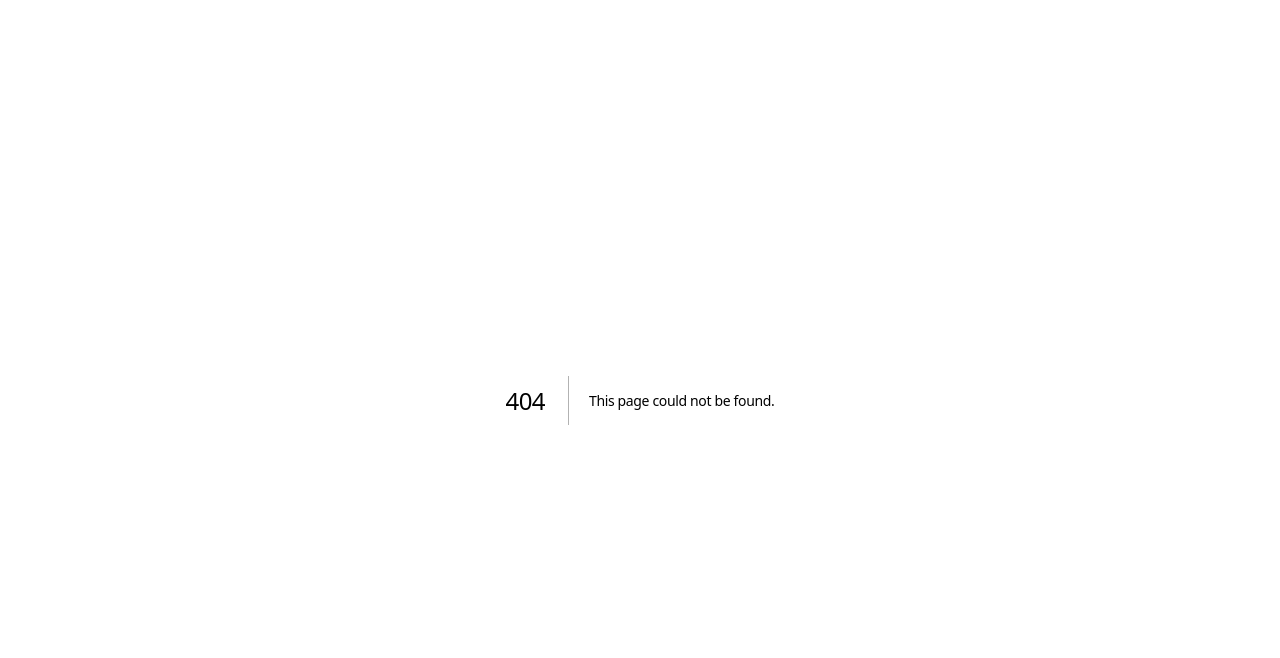
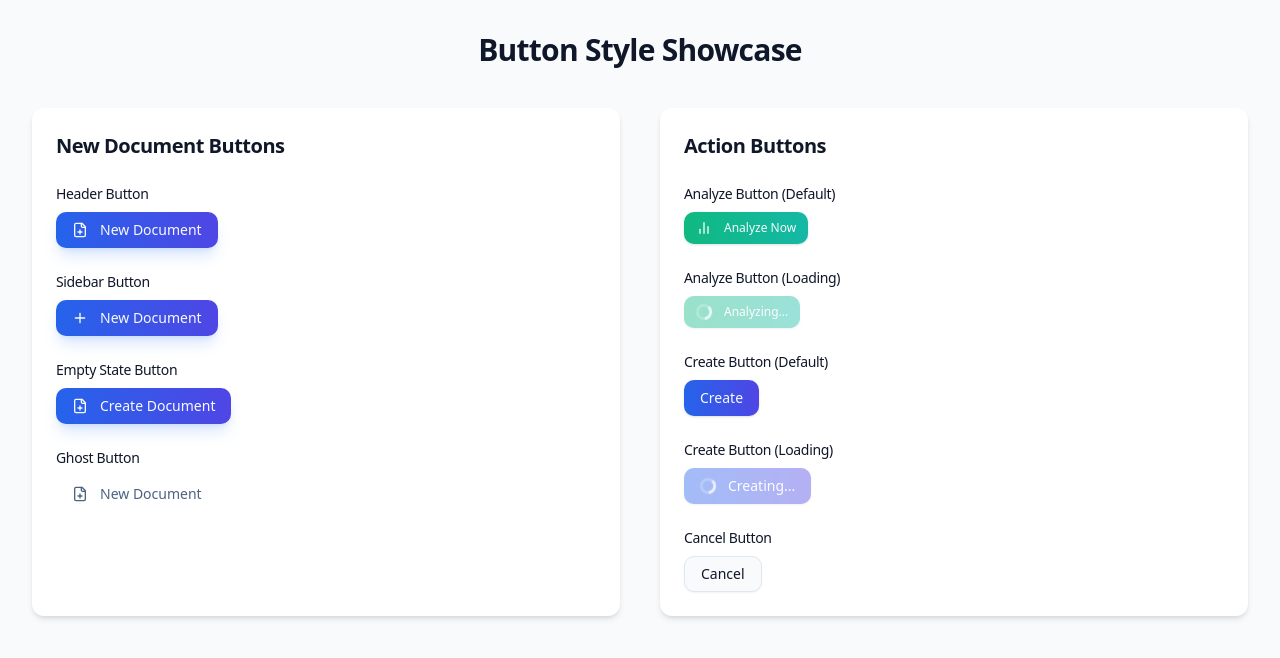
Before and after one commit to jfuginay/grammarly, a Next.js app: page /button-showcase in a window 1280 px wide. Before the commit this address had no page. Shown: the top 658 px of the page. Built offline with nearby package versions, Linux system fonts and the light colour scheme.

Commit message:
Add button showcase page and document UI enhancements

```diff
--- a/src/components/layout/Sidebar.tsx
+++ b/src/components/layout/Sidebar.tsx
@@ -25,6 +25,12 @@ const Sidebar = ({ documents, activeDocument, onSelectDocument, onCreateDocument
         <Logo />
       </div>
 
+      {/* Premium gradient button with enhanced visual effects:
+          - Shadow effects that increase on hover
+          - Subtle y-axis translation on hover
+          - Focus ring for accessibility
+          - Consistent icon spacing and sizing
+      */}
       <Button
         className="premium-button-gradient mb-8 shadow-lg shadow-blue-500/20 hover:shadow-blue-600/30"
         onClick={onCreateDocument}
--- /dev/null
+++ b/src/pages/button-showcase.tsx
@@ -0,0 +1,161 @@
+import React, { useState } from 'react';
+import { Button } from '@/components/ui/button';
+import { FilePlus, BarChart2, Plus } from 'lucide-react';
+
+export default function ButtonShowcase() {
+  const [isAnalyzing, setIsAnalyzing] = useState(false);
+  const [isCreating, setIsCreating] = useState(false);
+
+  const handleAnalyze = () => {
+    setIsAnalyzing(true);
+    setTimeout(() => setIsAnalyzing(false), 2000);
+  };
+
+  const handleCreate = () => {
+    setIsCreating(true);
+    setTimeout(() => setIsCreating(false), 2000);
+  };
+
+  return (
+    <div className="container mx-auto p-8">
+      <h1 className="text-3xl font-bold mb-10 text-center">Button Style Showcase</h1>
+
+      <div className="grid grid-cols-1 md:grid-cols-2 gap-10">
+        <div className="bg-white dark:bg-gray-800 p-6 rounded-xl shadow-md">
+          <h2 className="text-xl font-semibold mb-6">New Document Buttons</h2>
+          <div className="space-y-6">
+            <div>
+              <h3 className="text-sm font-medium mb-2">Header Button</h3>
+              <Button
+                className="premium-button-gradient shadow-lg shadow-blue-500/20 hover:shadow-blue-600/30"
+                onClick={handleCreate}
+              >
+                <FilePlus className="h-4 w-4 mr-1" />
+                New Document
+              </Button>
+            </div>
+
+            <div>
+              <h3 className="text-sm font-medium mb-2">Sidebar Button</h3>
+              <Button
+                className="premium-button-gradient shadow-lg shadow-blue-500/20 hover:shadow-blue-600/30"
+                onClick={handleCreate}
+              >
+                <Plus className="h-4 w-4 mr-1" />
+                New Document
+              </Button>
+            </div>
+
+            <div>
+              <h3 className="text-sm font-medium mb-2">Empty State Button</h3>
+              <Button
+                className="premium-button-gradient shadow-lg shadow-blue-500/20 hover:shadow-blue-600/30"
+                onClick={handleCreate}
+              >
+                <FilePlus className="h-4 w-4 mr-1" />
+                Create Document
+              </Button>
+            </div>
+
+            <div>
+              <h3 className="text-sm font-medium mb-2">Ghost Button</h3>
+              <Button
+                variant="ghost"
+                className="text-muted-foreground hover:text-blue-600 transition-colors duration-200"
+              >
+                <FilePlus className="h-4 w-4 mr-1" />
+                New Document
+              </Button>
+            </div>
+          </div>
+        </div>
+
+        <div className="bg-white dark:bg-gray-800 p-6 rounded-xl shadow-md">
+          <h2 className="text-xl font-semibold mb-6">Action Buttons</h2>
+          <div className="space-y-6">
+            <div>
+              <h3 className="text-sm font-medium mb-2">Analyze Button (Default)</h3>
+              <Button
+                size="sm"
+                className="analyze-button"
+                onClick={handleAnalyze}
+              >
+                <BarChart2 className="h-4 w-4 mr-1" />
+                Analyze Now
+              </Button>
+            </div>
+
+            <div>
+              <h3 className="text-sm font-medium mb-2">Analyze Button (Loading)</h3>
+              <Button
+                size="sm"
+                className="analyze-button loading-pulse"
+                disabled
+              >
+                <svg className="animate-spin h-4 w-4 mr-1" viewBox="0 0 24 24">
+                  <circle
+                    className="opacity-25"
+                    cx="12" cy="12" r="10"
+                    stroke="currentColor"
+                    strokeWidth="4"
+                    fill="none"
+                  />
+                  <path
+                    className="opacity-75"
+                    fill="currentColor"
+                    d="M4 12a8 8 0 018-8V0C5.373 0 0 5.373 0 12h4zm2 5.291A7.962 7.962 0 014 12H0c0 3.042 1.135 5.824 3 7.938l3-2.647z"
+                  />
+                </svg>
+                Analyzing...
+              </Button>
+            </div>
+
+            <div>
+              <h3 className="text-sm font-medium mb-2">Create Button (Default)</h3>
+              <Button
+                className="premium-button-gradient"
+                onClick={handleCreate}
+              >
+                Create
+              </Button>
+            </div>
+
+            <div>
+              <h3 className="text-sm font-medium mb-2">Create Button (Loading)</h3>
+              <Button
+                className="premium-button-gradient loading-pulse"
+                disabled
+              >
+                <svg className="animate-spin h-4 w-4 mr-1" viewBox="0 0 24 24">
+                  <circle
+                    className="opacity-25"
+                    cx="12" cy="12" r="10"
+                    stroke="currentColor"
+                    strokeWidth="4"
+                    fill="none"
+                  />
+                  <path
+                    className="opacity-75"
+                    fill="currentColor"
+                    d="M4 12a8 8 0 018-8V0C5.373 0 0 5.373 0 12h4zm2 5.291A7.962 7.962 0 014 12H0c0 3.042 1.135 5.824 3 7.938l3-2.647z"
+                  />
+                </svg>
+                Creating...
+              </Button>
+            </div>
+
+            <div>
+              <h3 className="text-sm font-medium mb-2">Cancel Button</h3>
+              <Button
+                variant="outline"
+                className="transition-all duration-200 hover:bg-gray-100 dark:hover:bg-gray-800"
+              >
+                Cancel
+              </Button>
+            </div>
+          </div>
+        </div>
+      </div>
+    </div>
+  );
+}
```
Also changed, not shown: 1 other file (tests, documents, lock files or other folders).
